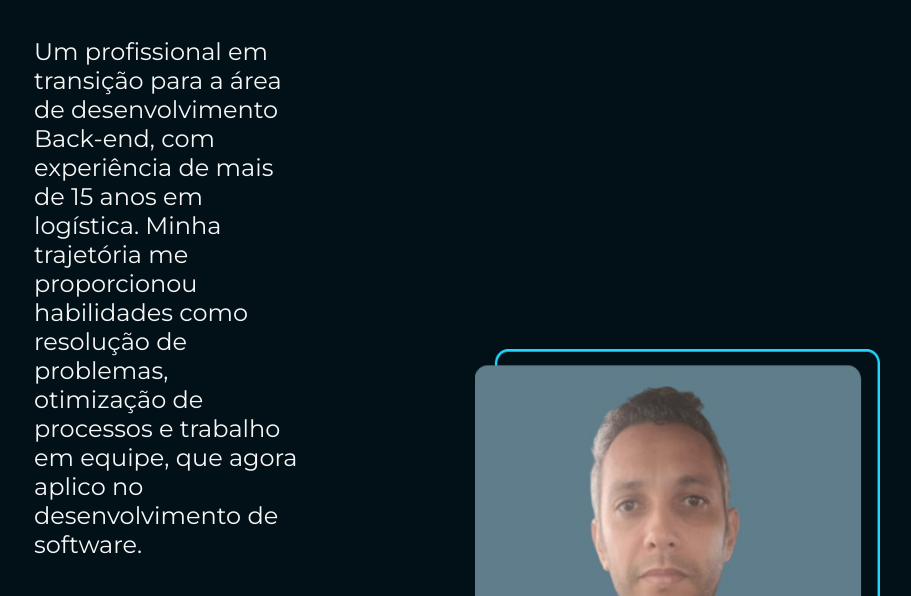
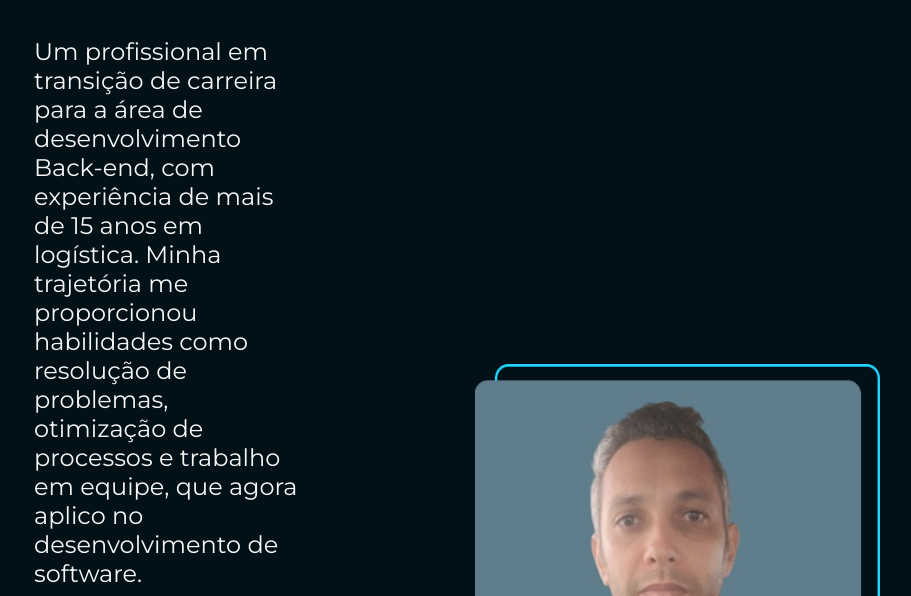
Before and after one commit to JefersonFreire/portfolio, a plain HTML site: page about.html in a window 1280 px wide. Shown: the part 167-763 px from the top of the page, without its empty margins (158-1069 px from the left). Drawn offline with nearby package versions, Linux system fonts and the light colour scheme.

Commit message:
atualização html sobre

```diff
--- a/about.html
+++ b/about.html
@@ -19,7 +19,7 @@
         <section class="apresentacao__conteudo">
             <h1 class="apresentacao__conteudo__titulo">Jeferson F.</h1>
             <p class="apresentacao__conteudo__texto">
-                Um profissional em transição para a área de desenvolvimento Back-end, com experiência de mais de 15 anos em logística. Minha trajetória me proporcionou habilidades como resolução de problemas, otimização de processos e trabalho em equipe, que agora aplico no desenvolvimento de software.
+                Um profissional em transição de carreira para a área de desenvolvimento Back-end, com experiência de mais de 15 anos em logística. Minha trajetória me proporcionou habilidades como resolução de problemas, otimização de processos e trabalho em equipe, que agora aplico no desenvolvimento de software.
             </p>
             <p class="apresentacao__conteudo__texto">
                 Gosto de desafios técnicos e de aprender novas tecnologias, buscando sempre aprimorar minha lógica de programação e boas práticas de desenvolvimento. Meu objetivo é construir soluções eficientes, escaláveis e seguras.
```
